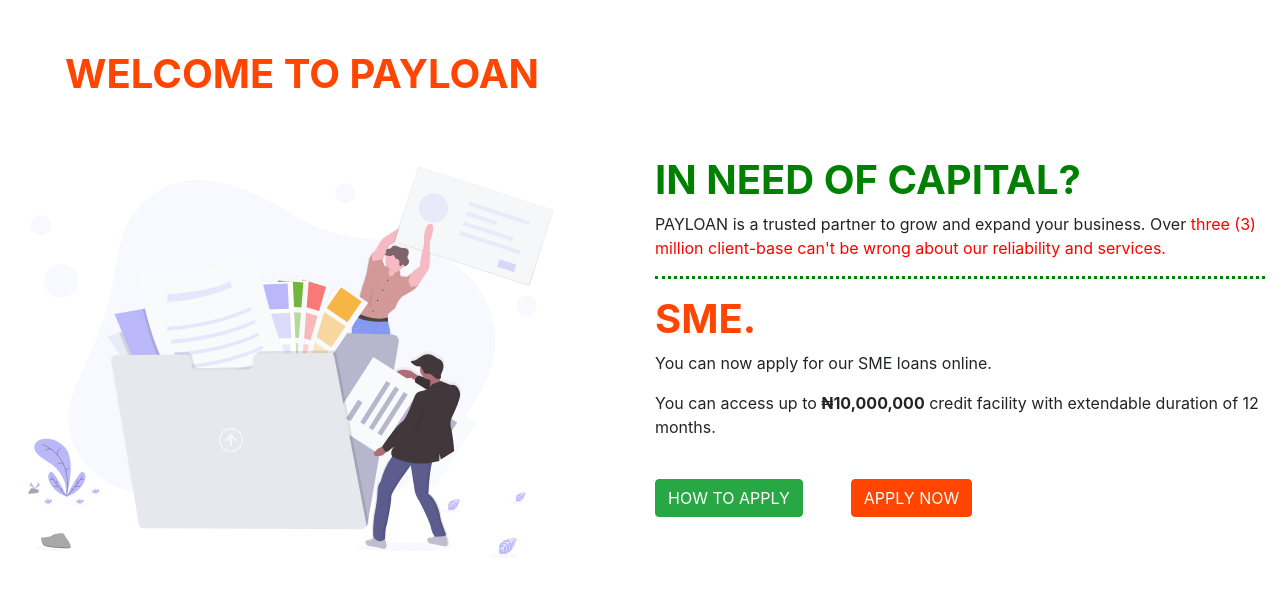
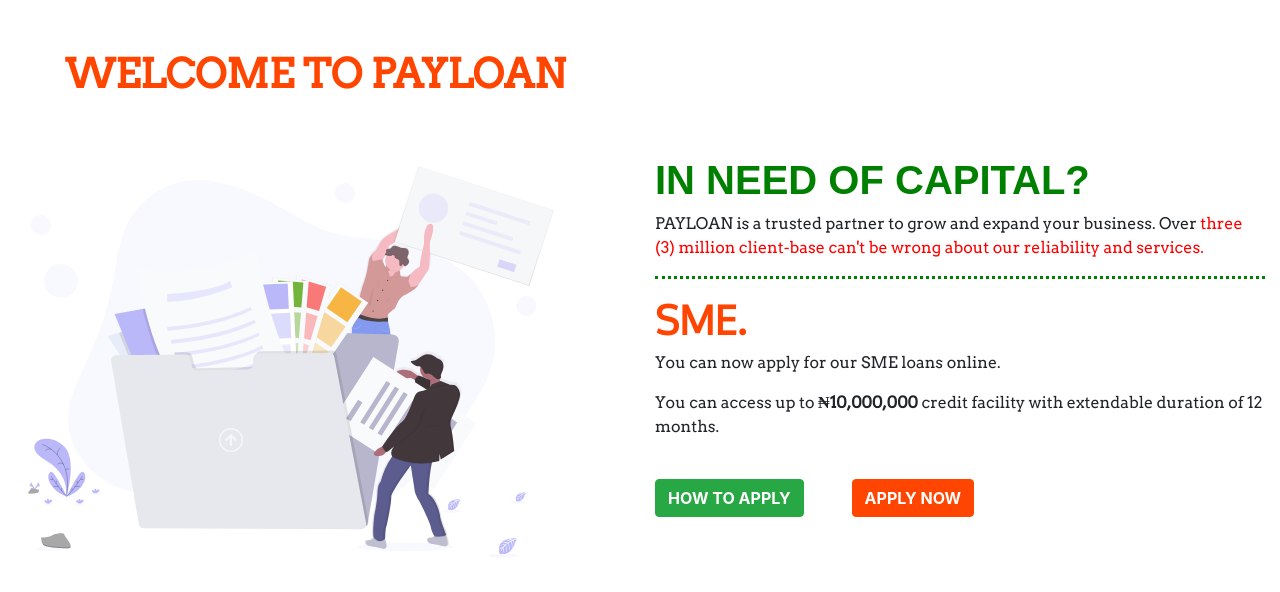
Before and after one commit to halfdobis/payloan, a React (Create React App) app: page / in a window 1280 px wide. Shown: the top 592 px of the page. Built offline with nearby package versions, Linux system fonts and the light colour scheme.

Commit message:
css styling

```diff
--- a/public/index.html
+++ b/public/index.html
@@ -10,6 +10,7 @@
       content="Web site created using create-react-app"
     />
     <link rel="apple-touch-icon" href="%PUBLIC_URL%/logo192.png" />
+     <link href="https://fonts.googleapis.com/css2?family=Anton&family=Arvo&family=Oxygen&display=swap" rel="stylesheet">
     <!--
       manifest.json provides metadata used when your web app is installed on a
       user's mobile device or desktop. See https://developers.google.com/web/fundamentals/web-app-manifest/
--- a/src/Components/Home/home.css
+++ b/src/Components/Home/home.css
@@ -6,6 +6,7 @@
     padding: 50px;
     font-weight: bolder;
     color: orangered;
+    font-family: "Arvo";
 }
 
 .row img {
@@ -16,6 +17,7 @@
 .heading {
     font-weight: bold;
     color: green;
+    font-family: "Arial";
 }
 
 .span {
@@ -25,6 +27,7 @@
 .sub-heading {
     font-weight: bold;
     color: orangered;
+    font-family: "Oxygen";
 }
 
 .sub-span {
@@ -52,6 +55,7 @@
 .foot {
     font-size: 14px;
     font-weight: bold;
+    font-family: "Oxygen";
 }
 
 
--- a/src/Components/Home/home.js
+++ b/src/Components/Home/home.js
@@ -22,7 +22,7 @@
           <article>
             <h1 className="heading">IN NEED OF CAPITAL?</h1>
 
-            <p>
+            <p style={{ fontFamily: "Arvo" }}>
               PAYLOAN is a trusted partner to grow and expand your business.
               Over{" "}
               <span className="span">
@@ -34,8 +34,10 @@
             <hr style={{ borderTop: "3px dotted green" }} />
 
             <h1 className="sub-heading">SME.</h1>
-            <p>You can now apply for our SME loans online.</p>
-            <p>
+            <p style={{ fontFamily: "Arvo" }}>
+              You can now apply for our SME loans online.
+            </p>
+            <p style={{ fontFamily: "Arvo" }}>
               You can access up to{" "}
               <span className="sub-span">&#8358;10,000,000</span> credit
               facility with extendable duration of 12 months.
@@ -43,7 +45,11 @@
 
             <br />
 
-            <Button type="button" variant="success">
+            <Button
+              type="button"
+              variant="success"
+              style={{ fontWeight: "bold" }}
+            >
               HOW TO APPLY
             </Button>
 
@@ -51,6 +57,7 @@
               type="button"
               variant="primary"
               className="ml-5 btnn"
+              style={{ fontWeight: "bold" }}
               onClick={() => setModalShow(true)}
             >
               APPLY NOW
--- a/src/Components/Tabs/tab.css
+++ b/src/Components/Tabs/tab.css
@@ -1,19 +1,23 @@
 .container h3 {
     padding: 10px;
     color: orangered;
+    font-family: "Oxygen";
 }
 
 .head {
     font-weight: bold;
+    font-family: "Arvo";
 }
 
 .schedule {
     color: green;
+    font-family: "Anton";
 }
 
 .help {
     font-weight: bold;
     color: green;
+    font-family: "Arvo";
 }
 
 .illustration {
--- a/src/Components/Tabs/tab.js
+++ b/src/Components/Tabs/tab.js
@@ -89,12 +89,14 @@
 
               <div className="col-md-6">
                 <h6 className="help">Need help?</h6>
-                <h6>
+                <h6 style={{ fontFamily: "Arvo" }}>
                   We will more than happy to assist you in filling this form.
                   Please contact one of our SME manager
                 </h6>
 
-                <h6>08022233344, 08111222333</h6>
+                <h6 style={{ fontFamily: "Oxygen" }}>
+                  08022233344, 08111222333
+                </h6>
 
                 <img
                   src="./img/illustration-2.svg"
--- a/src/Components/formModal/style.css
+++ b/src/Components/formModal/style.css
@@ -5,3 +5,15 @@
 .formlabel{
     font-size: 10px;
 }
+
+@media screen and (max-width: 400px) {
+    .modal-tab {
+        max-width: 100% !important;
+    }
+}
+
+@media screen and (max-width: 480px) {
+    .modal-tab {
+        max-width: 100% !important;
+    }
+}
--- a/src/index.css
+++ b/src/index.css
@@ -1,7 +1,7 @@
 body {
   margin: 0;
   font-family: -apple-system, BlinkMacSystemFont, 'Segoe UI', 'Roboto', 'Oxygen',
-    'Ubuntu', 'Cantarell', 'Fira Sans', 'Droid Sans', 'Helvetica Neue',
+    'Ubuntu', 'Cantarell', 'Fira Sans', 'Droid Sans', 'Helvetica Neue', 'Anton', 'Arvo',
     sans-serif;
   -webkit-font-smoothing: antialiased;
   -moz-osx-font-smoothing: grayscale;
```
